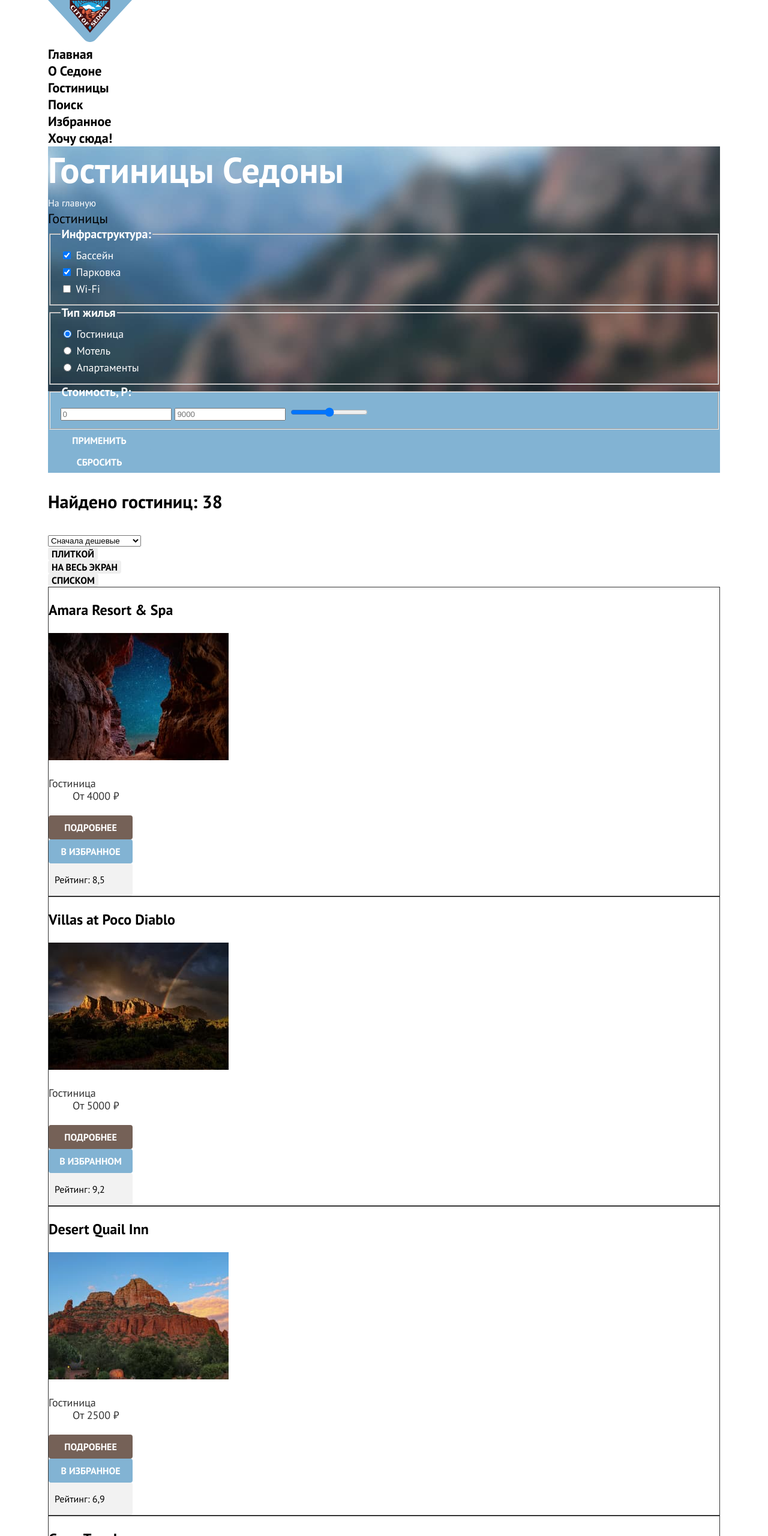
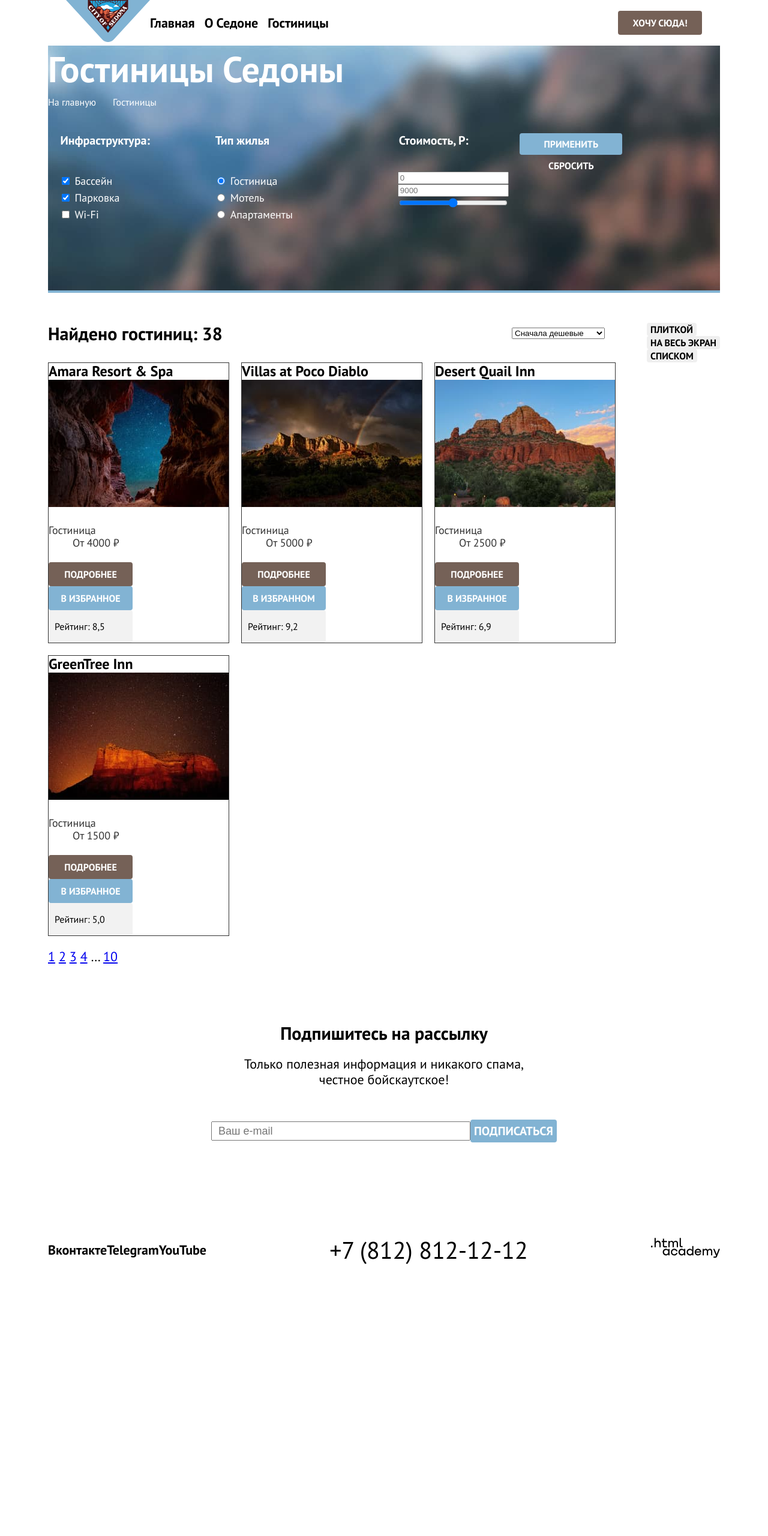
Before and after one commit to kentkanta/236403-sedona-35, a plain HTML site: page catalog.html in a window 1280 px wide. Shown: the top 2560 px of the page at 60% size. After the commit the page ends 2138 px from the top, so only its background shows below. Drawn offline with Linux system fonts and the light colour scheme; files whose address does not match are found by name.

Commit message:
Добавляет черновой вариант 5-го раздела
Добавляет черновой вариант 5-го раздела

```diff
--- a/catalog.html
+++ b/catalog.html
@@ -1,5 +1,6 @@
 <!DOCTYPE html>
 <html lang="ru">
+
   <head>
     <meta charset="UTF-8" />
     <meta name="viewport" content="width=device-width, initial-scale=1" />
@@ -10,35 +11,39 @@
   <body>
     <header class="main-header">
       <nav class="main-nav main-header__main-nav">
-        <a href="#" class="site-logo main-header__site-logo">
+        <a href="index.html" class="site-logo main-header__site-logo">
           <img src="img/vector/sedona-logo.svg" width="140" height="70" alt="Логотип сайта Sedona" />
         </a>
         <ul class="site-navigation main-header__site-navigation">
           <li class="site-navigation-item main-header__site-navigation-item">
-            <a class="site-navigation-link main-header__site-navigation-link" href="#">Главная</a>
+            <a class="site-navigation-link main-header__site-navigation-link" href="index.html">Главная</a>
           </li>
           <li class="site-navigation-item main-header__site-navigation-item">
             <a class="site-navigation-link main-header__site-navigation-link" href="#">О Седоне</a>
           </li>
           <li class="site-navigation-item main-header__site-navigation-item">
-            <a class="site-navigation-link main-header__site-navigation-link" href="catalog.html">Гостиницы</a>
+            <a class="site-navigation-link main-header__site-navigation-link" href="#">Гостиницы</a>
           </li>
         </ul>
         <ul class="user-navigation main-header__user-navigation">
           <li class="user-navigation-list main-header__user-navigation-list">
-            <a class="user-navigation-link main-header__user-navigation-link" href="#">Поиск</a>
+            <a class="user-navigation-link main-header__user-navigation-link" href="#">
+              <span class="visually-hidden">Поиск</span>
+            </a>
           </li>
           <li class="user-navigation-list main-header__user-navigation-list">
-            <a class="user-navigation-link main-header__user-navigation-link" href="#">Избранное</a>
+            <a class="user-navigation-link main-header__user-navigation-link" href="#">
+              <span class="visually-hidden">Избранное</span>
+            </a>
           </li>
           <li class="user-navigation-list main-header__user-navigation-list">
-            <a class="user-navigation-link main-header__user-navigation-link" href="#" class="button">Хочу сюда!</a>
+            <a class="user-navigation-link main-header__user-navigation-link button" href="#">Хочу сюда!</a>
           </li>
         </ul>
       </nav>
     </header>
 
-    <main>
+    <main class="main-container">
         <div class="hotel-filter-wrapper">
           <h1 class="main-title">Гостиницы Седоны</h1>
           <div class="breadcrumbs">
@@ -49,19 +54,20 @@
                 </a>
               </li>
               <li class="breadcrumbs-list-item breadcrumbs__breadcrumbs-list-item">
-              <a>Гостиницы</a>
+                <a class="breadcrumbs-list-link breadcrumbs__breadcrumbs-list-link">Гостиницы</a>
               </li>
             </ul>
           </div>
 
           <section class="hotel-filter">
             <h2 class="visually-hidden">Фильтры для поиска гостиницы</h2>
-          <form action="https://echo.htmlacademy.ru/" method="get">
+            <form class="hotel-filter-form" action="https://echo.htmlacademy.ru/" method="get">
               <fieldset class="hotel-filter-group hotel-filter__hotel-filter-group">
                 <legend class="hotel-filter-title hotel-filter__hotel-filter-title">Инфраструктура:</legend>
                 <div class="infrastructure-filter hotel-filter__infrastructure-filter">
                   <input type="checkbox" name="infrastructure" value="swimming-pool" id="swimming-pool" checked />
-                <label class="infrastructure-name hotel-filter__infrastracture-name" for="swimming-pool">Бассейн</label>
+                  <label class="infrastructure-name hotel-filter__infrastracture-name"
+                    for="swimming-pool">Бассейн</label>
                 </div>
                 <div class="infrastructure-filter hotel-filter__infrastructure-filter">
                   <input type="checkbox" name="infrastructure" value="parking" id="parking" checked />
@@ -84,7 +90,8 @@
                 </div>
                 <div class="type-of-housing-filter hotel-filter__type-of-housing-filter">
                   <input type="radio" name="type-of-housing" value="apartments" id="apartments" />
-                <label class="type-of-housing-name hotel-filter__type-of-housing-name" for="apartments">Апартаменты</label>
+                  <label class="type-of-housing-name hotel-filter__type-of-housing-name"
+                    for="apartments">Апартаменты</label>
                 </div>
               </fieldset>
               <fieldset class="hotel-filter-group hotel-filter__hotel-filter-group">
@@ -105,7 +112,7 @@
           <h2 class="visually-hidden">Каталог гостиниц</h2>
           <header class="catalog-header catalog__catalog-header">
             <p class="hotels-count catalog__hotels-count">Найдено гостиниц: <span>38</span></p>
-          <form action="https://echo.htmlacademy.ru/" method="get" aria-label="Сортировка">
+            <form class="sorting-form" action="https://echo.htmlacademy.ru/" method="get" aria-label="Сортировка">
               <select name="catalog-sorting" id="catalog-sorting">
                 <option value="to-more-expensive">Сначала дешевые</option>
                 <option value="to-more-cheap">Сначала дорогие</option>
@@ -135,7 +142,9 @@
               <li class="catalog-list-item catalog__catalog-list-item">
                 <a href="#" class="catalog-list-see-hotel-link catalog__catalog-list-see-hotel-link">
                   <h3 class="catalog-list-title catalog__catalog-list-title">Amara Resort &amp; Spa</h3>
-                <img class="catalog-list-img catalog__catalog-list-img" src="img/bitmap/catalog-amara-resort-and-spa.jpg" width="300" height="212" alt="Пещера, из которой открывается вид на звёздное небо" />
+                  <img class="catalog-list-img catalog__catalog-list-img"
+                    src="img/bitmap/catalog-amara-resort-and-spa.jpg" width="300" height="212"
+                    alt="Пещера, из которой открывается вид на звёздное небо" />
                 </a>
                 <div class="catalog-item-price">
                   <dl class="price-list catalog__price-list">
@@ -144,7 +153,8 @@
                   </dl>
                 </div>
                 <div class="catalog-item-buttons">
-                <a class="catalog-item-link-see-more catalog__catalog-item-link-see-more button" href="#">Подробнее</a>
+                  <a class="catalog-item-link-see-more catalog__catalog-item-link-see-more button"
+                    href="#">Подробнее</a>
                   <button class="button" type="button">В избранное</button>
                 </div>
                 <div class="catalog-item-rating">
@@ -154,7 +164,8 @@
               <li class="catalog-list-item catalog__catalog-list-item">
                 <a href="#" class="catalog-list-see-hotel-link catalog__catalog-list-see-hotel-link">
                   <h3 class="catalog-list-title catalog__catalog-list-title">Villas at Poco Diablo</h3>
-                <img catalog-list-img catalog__catalog-list-img src="img/bitmap/catalog-villas-at-poco-diablo.jpg" width="300" height="212" alt="Хмурое небо, радуга на фоне скалистых гор. Лес, окружившие горы " />
+                  <img catalog-list-img catalog__catalog-list-img src="img/bitmap/catalog-villas-at-poco-diablo.jpg"
+                    width="300" height="212" alt="Хмурое небо, радуга на фоне скалистых гор. Лес, окружившие горы " />
                 </a>
                 <div class="catalog-item-price">
                   <dl class="price-list catalog__price-list">
@@ -163,7 +174,8 @@
                   </dl>
                 </div>
                 <div class="catalog-item-buttons">
-                <a class="catalog-item-link-see-more catalog__catalog-item-link-see-more button" href="#">Подробнее</a>
+                  <a class="catalog-item-link-see-more catalog__catalog-item-link-see-more button"
+                    href="#">Подробнее</a>
                   <button class="button" type="button">В избранном</button>
                 </div>
                 <div class="catalog-item-rating">
@@ -173,7 +185,9 @@
               <li class="catalog-list-item catalog__catalog-list-item">
                 <a href="#" class="catalog-list-see-hotel-link catalog__catalog-list-see-hotel-link">
                   <h3 class="catalog-list-title catalog__catalog-list-title">Desert Quail Inn</h3>
-                <img catalog-list-img catalog__catalog-list-img src="img/bitmap/catalog-desert-quail-inn.jpg" width="300" height="212" alt="Пустынные горы с редкой растительностью, окружёныне редкими деревьицами" />
+                  <img catalog-list-img catalog__catalog-list-img src="img/bitmap/catalog-desert-quail-inn.jpg"
+                    width="300" height="212"
+                    alt="Пустынные горы с редкой растительностью, окружёныне редкими деревьицами" />
                 </a>
                 <div class="catalog-item-price">
                   <dl class="price-list catalog__price-list">
@@ -182,7 +196,8 @@
                   </dl>
                 </div>
                 <div class="catalog-item-buttons">
-                <a class="catalog-item-link-see-more catalog__catalog-item-link-see-more button" href="#">Подробнее</a>
+                  <a class="catalog-item-link-see-more catalog__catalog-item-link-see-more button"
+                    href="#">Подробнее</a>
                   <button class="button" type="button">В избранное</button>
                 </div>
                 <div class="catalog-item-rating">
@@ -192,7 +207,8 @@
               <li class="catalog-list-item catalog__catalog-list-item">
                 <a href="#" class="catalog-list-see-hotel-link catalog__catalog-list-see-hotel-link">
                   <h3 class="catalog-list-title catalog__catalog-list-title">GreenTree Inn</h3>
-                <img catalog-list-img catalog__catalog-list-img src="img/bitmap/catalog-greentree-inn.jpg" width="300" height="212" alt="Скалистые горы на фоне яркого звёздного неба" />
+                  <img catalog-list-img catalog__catalog-list-img src="img/bitmap/catalog-greentree-inn.jpg" width="300"
+                    height="212" alt="Скалистые горы на фоне яркого звёздного неба" />
                 </a>
                 <div class="catalog-item-price">
                   <dl class="price-list catalog__price-list">
@@ -201,7 +217,8 @@
                   </dl>
                 </div>
                 <div class="catalog-item-buttons">
-                <a class="catalog-item-link-see-more catalog__catalog-item-link-see-more button" href="#">Подробнее</a>
+                  <a class="catalog-item-link-see-more catalog__catalog-item-link-see-more button"
+                    href="#">Подробнее</a>
                   <button class="button" type="button">В избранное</button>
                 </div>
                 <div class="catalog-item-rating">
@@ -222,19 +239,22 @@
           </footer>
         </section>
 
-      <section class="subscription">
+        <section class="subscription subscription-without-bcg">
+          <div class="subscription-wrapper">
             <h2 class="visually-hidden">Подписаться на рассылку</h2>
             <p class="subscription-title-text subscription__subscription-title-text">Подпишитесь на рассылку</p>
             <p class="subscription-text subscription__subscription-text">
-          Только полезная информация и никакого спама, честное бойскаутское!
+              Только полезная информация и никакого спама,<br> честное бойскаутское!
             </p>
-        <form action="#">
+            <form class="subscription-form" action="https://echo.htmlacademy.ru/" method="post">
               <label for="email">
                 <input type="email" name="email" id="email" placeholder="Ваш e-mail" required />
               </label>
               <button type="submit" class="button">Подписаться</button>
             </form>
+          </div>
         </section>
+        </div>
     </main>
 
     <footer class="main-footer">
@@ -300,4 +320,5 @@
       </a>
     </footer>
   </body>
+
 </html>
--- a/styles/styles.css
+++ b/styles/styles.css
@@ -21,9 +21,14 @@
   box-sizing: border-box;
 }
 
+html {
+  height: 100%:
+}
+
 /* Стили для всей страницы */
 body {
   width: 1200px;
+  min-height: 100%;
   margin: 0 auto;
   padding: 0 40px;
   font-family: "PT Sans", sans-serif;
@@ -31,6 +36,14 @@ body {
   font-weight: 400;
   color: #000;
   background-color: #fff;
+  display: flex;
+  flex-direction: column;
+
+}
+
+.container {
+  width: 960px;
+  margin: 0 auto;
 }
 
 /* Стили для повторяющихся элементов */
@@ -57,15 +70,39 @@ body {
   overflow: hidden;
 }
 
+.container {}
+
 
 
 /* Стили для main-header */
+
+.main-nav {
+  width: 1060px;
+  margin: 0 auto;
+  display: flex;
+}
 
 .site-navigation,
 .user-navigation {
   margin: 0;
   padding: 0;
   list-style: none;
+  display: flex;
+  align-items: center;
+}
+
+.site-navigation {
+  width: 507px;
+}
+
+.site-navigation .site-navigation-item:not(:last-child) {
+  margin-right: 16px;
+}
+
+.user-navigation {
+  width: 268px;
+  margin-left: auto;
+  justify-content: flex-end;
 }
 
 .site-navigation-link {
@@ -82,11 +119,18 @@ body {
   line-height: 24px;
 }
 
-.user-navigation-link.button {
+.main-header__user-navigation-link.button {
   width: 140px;
   padding: 8px 10px;
   color: #fff;
+  text-transform: uppercase;
   background-color: #756157;
+}
+
+/* Стили для main */
+
+.main-container {
+  flex-grow: 1;
 }
 
 /* ---------- Стили для главной страницы ---------- */
@@ -94,23 +138,39 @@ body {
 /* Стили для промо-блока */
 .promo {
   min-height: 485px;
+  margin-bottom: 69px;
   background-image: url('/img/bitmap/promo-background.jpg');
   background-color: #82B3D3;
   background-repeat: no-repeat;
+  display: flex;
+  justify-content: center;
+  align-items: center;
 }
 
+
+
 /* Стили для блока преимуществ */
+
+.advantages {
+  display: flex;
+  flex-direction: column;
+}
+
 .advantages-title {
   font-size: 30px;
   line-height: 36px;
   margin: 0;
+  margin-bottom: 25px;
   padding: 0;
+  text-align: center;
 }
 
 .advantages-promo-text {
   line-height: 26px;
   margin: 0;
+  margin-bottom: 90px;
   padding: 0;
+  text-align: center;
 }
 
 .attractions-list,
@@ -118,6 +178,22 @@ body {
   margin: 0;
   padding: 0;
   list-style: none;
+}
+
+.attractions-item {
+  display: flex;
+}
+
+.attractions-item.text-item {
+  flex-direction: column;
+}
+
+.advantages-item-text-group {
+  width: 400px;
+  display: flex;
+  flex-direction: column;
+  align-items: center;
+  padding-top: 92px;
 }
 
 .advantages-list-title {
@@ -136,7 +212,9 @@ body {
   font-size: 24px;
   line-height: 28px;
   color: #000;
+  text-align: center;
   margin: 0;
+  margin-bottom: 62px;
   padding: 0;
 }
 
@@ -144,6 +222,7 @@ body {
   font-size: 18px;
   line-height: 21px;
   color: #000;
+  text-align: center;
   margin: 0;
   padding: 0;
 }
@@ -152,7 +231,9 @@ body {
   font-size: 24px;
   line-height: 28px;
   color: #fff;
+  text-align: center;
   margin: 0;
+  margin-bottom: 62px;
   padding: 0;
 }
 
@@ -160,6 +241,7 @@ body {
   font-size: 18px;
   line-height: 21px;
   color: #fff;
+  text-align: center;
   margin: 0;
   padding: 0;
 }
@@ -175,23 +257,48 @@ body {
 .benefits-list-title {
   font-size: 24px;
   line-height: 28px;
+  margin: 0;
+  padding: 0;
 }
 
 .benefits-list-text {
   font-size: 18px;
   line-height: 21px;
+  margin: 0;
+  padding: 0;
 }
 
 
 /* Стили для секции с открытием модального окна (section.search) */
+.search {
+  padding-top: 96px;
+  padding-bottom: 96px;
+}
+
+.search-wrapper {
+  width: 620px;
+  margin: 0 auto;
+  display: flex;
+  flex-direction: column;
+  align-items: center;
+}
+
 .search__question-text {
   font-size: 30px;
   line-height: 36px;
   font-weight: 700;
+  text-align: center;
+  margin: 0;
+  margin-bottom: 20px;
+  padding: 0;
 }
 
 .search__booking-dates {
   line-height: 26px;
+  text-align: center;
+  margin: 0;
+  margin-bottom: 54px;
+  padding: 0;
 }
 
 .search__button {
@@ -205,10 +312,19 @@ body {
 /* Стили для секции подписки на рассылку */
 
 .subscription {
-  min-height: 415px;
+  padding-top: 96px;
+  padding-bottom: 114px;
   background-image: url('/img/bitmap/subscription-background.jpg');
   background-color: #82B3D3;
   background-repeat: no-repeat;
+}
+
+.subscription-wrapper {
+  width: 700px;
+  margin: 0 auto;
+  display: flex;
+  flex-direction: column;
+  align-items: center;
 }
 
 .subscription-title-text {
@@ -216,11 +332,25 @@ body {
   color: #fff;
   font-size: 30px;
   line-height: 36px;
+  text-align: center;
+  margin: 0;
+  margin-bottom: 20px;
+  padding: 0;
 }
 
 .subscription-text {
   line-height: 26px;
   color: #fff;
+  text-align: center;
+  margin: 0;
+  margin-bottom: 54px;
+  padding: 0;
+}
+
+.subscription-form {
+  display: flex;
+  justify-content: center;
+  align-items: center;
 }
 
 .subscription input[type="email"] {
@@ -261,6 +391,11 @@ body {
   list-style: none;
   margin: 0;
   padding: 0;
+  display: flex;
+}
+
+.breadcrumbs-list-item:not(:last-child) {
+  margin-right: 28px;
 }
 
 .breadcrumbs-list-link {
@@ -270,11 +405,34 @@ body {
   line-height: 21px;
 }
 
+.hotel-filter {
+  margin-top: 40px;
+}
+
+.hotel-filter-form {
+  display: flex;
+}
+
+.hotel-filter-group {
+  border: none;
+  display: flex;
+  flex-direction: column;
+}
+
+.hotel-filter-group:first-child {
+  margin-right: 70px;
+}
+
+.hotel-filter-group:nth-child(2) {
+  margin-right: 140px;
+}
+
 .hotel-filter-title {
   font-weight: 700;
   font-size: 20px;
   line-height: 24px;
   color: #fff;
+  margin-bottom: 32px;
 }
 
 .infrastructure-name {
@@ -303,9 +461,26 @@ body {
   background-color: transparent;
 }
 
+/* Стили для каталога */
+.catalog {
+  padding-top: 60px;
+  padding-top: 50px;
+}
+
+/* Стили для шапки каталога */
+.catalog-header {
+  display: flex;
+  justify-content: flex-end;
+}
+
+.sorting-form {
+  margin-left: auto;
+}
+
 .type-of-view-list {
   list-style: none;
   margin: 0;
+  margin-left: 70px;
   padding: 0;
 }
 
@@ -315,12 +490,24 @@ body {
   font-weight: 700;
   font-size: 30px;
   line-height: 36px;
+  margin: 0;
+  padding: 0;
 }
 
 .catalog-list {
   list-style: none;
   margin: 0;
   padding: 0;
+  display: flex;
+  flex-wrap: wrap;
+}
+
+.catalog-list-item {
+  margin-bottom: 20px;
+}
+
+.catalog-list-item:not(:nth-child(3n)) {
+  margin-right: 20px;
 }
 
 .catalog-list-item {
@@ -336,6 +523,8 @@ body {
   font-size: 24px;
   line-height: 28px;
   color: inherit;
+  margin: 0;
+  padding: 0;
 }
 
 .price-list-title,
@@ -366,14 +555,36 @@ body {
   padding: 0;
   font-size: 16px;
   line-height: 20px;
-  background-color:#F2F2F2;
+  background-color: #F2F2F2;
   width: 140px;
   padding: 1px 10px;
   border-radius: 4px;
 }
 
+/* Стили для секции подписки на рассылку (каталог) */
+
+.subscription-without-bcg {
+  background: none;
+
+}
+
+.subscription-without-bcg .subscription-title-text,
+.subscription-without-bcg .subscription-text {
+  color: #000;
+}
+
 /* Стили для  подвала (main-footer)*/
+
+.main-footer {
+  padding-top: 45px;
+  padding-bottom: 35px;
+  display: flex;
+  align-items: center;
+}
+
 .socials-list {
+  display: flex;
+  align-items: center;
   margin: 0;
   padding: 0;
   list-style: none;
@@ -390,4 +601,6 @@ body {
   color: inherit;
   font-size: 40px;
   line-height: 40px;
+  margin-left: auto;
+  margin-right: auto;
 }
```
Also changed, not shown: index.html (+54 -23 lines). Lines whose indentation alone changed are shown as unchanged.
